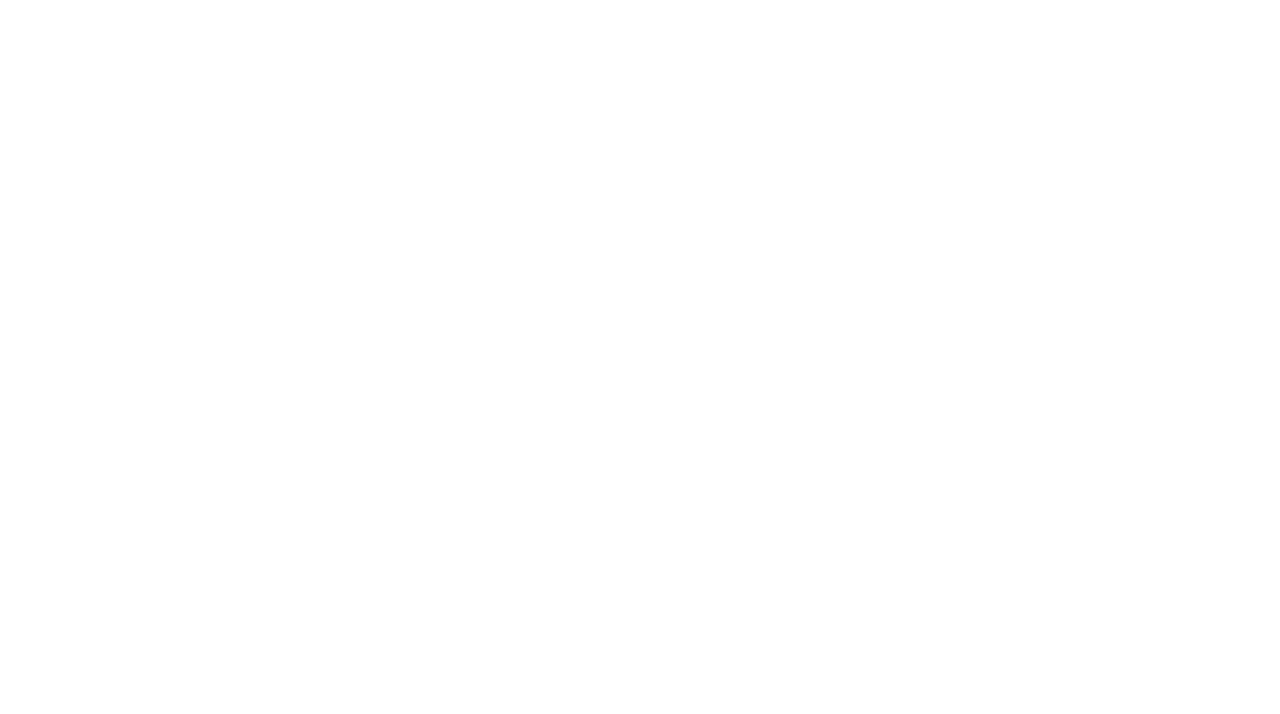
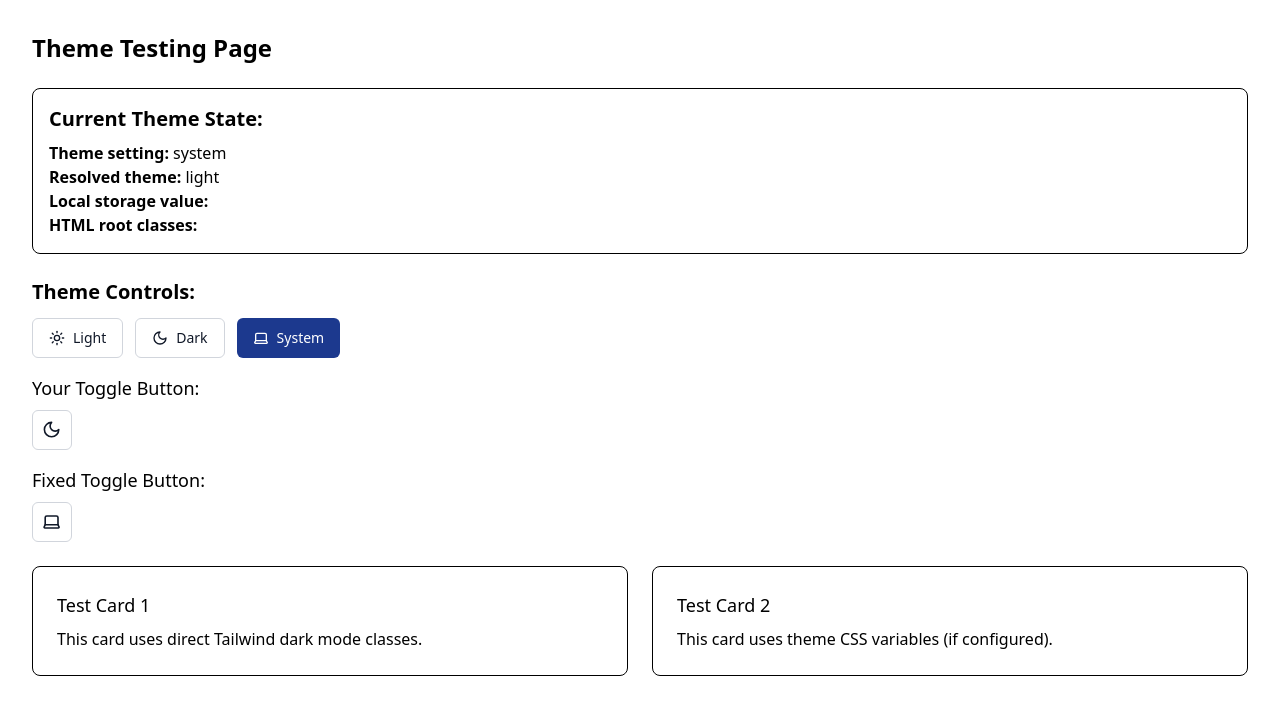
Before and after one commit to XuanGiaHanNguyen/PortfolioPage, a React (Vite) app: page /PortfolioPage/test in a window 1280 px wide. Before the commit this address had no page. Shown: the top 714 px of the page. Built offline with nearby package versions, Linux system fonts and the light colour scheme.

Commit message:
created test file for color

```diff
--- a/src/App.jsx
+++ b/src/App.jsx
@@ -1,6 +1,7 @@
 import { BrowserRouter as Router, Routes, Route } from "react-router-dom"
 import { ThemeProvider } from "./components/ThemeProvider"
 import Home from "./pages/Home"
+import Test from "./pages/test"
 
 function App() {
   return (
@@ -8,6 +9,7 @@ function App() {
       <Router>
         <Routes>
           <Route path="/PortfolioPage" element={<Home />} />
+          <Route path="/PortfolioPage/test" element={<Test />} />
         </Routes>
       </Router>
     </ThemeProvider>
--- a/src/components/ModeToggle.jsx
+++ b/src/components/ModeToggle.jsx
@@ -1,14 +1,15 @@
-import { Moon, Sun } from "lucide-react"
+import { Moon, Sun, Laptop } from "lucide-react"
 import { useTheme } from "./ThemeProvider"
 import { Button } from "./ui/Button"
 
 export function ModeToggle() {
-  const { resolvedTheme, setTheme } = useTheme()
+  const { resolvedTheme, setTheme } = useTheme();
 
   // Toggle between light and dark mode
   const toggleTheme = () => {
-    setTheme(resolvedTheme === "dark" ? "light" : "dark")
-  }
+    console.log("Toggle clicked. Current resolvedTheme:", resolvedTheme);
+    setTheme(resolvedTheme === "dark" ? "light" : "dark");
+  };
 
   return (
     <Button
@@ -27,5 +28,43 @@ export function ModeToggle() {
         {resolvedTheme === "dark" ? "Light mode" : "Dark mode"}
       </span>
     </Button>
-  )
+  );
 }
+
+// Fixed toggle component
+export function FixedModeToggle() {
+  const { theme, setTheme } = useTheme();
+
+  // Toggle between light, dark, and system modes
+  const toggleTheme = () => {
+    console.log("Fixed toggle clicked. Current theme:", theme);
+    if (theme === "light") {
+      setTheme("dark");
+    } else if (theme === "dark") {
+      setTheme("system");
+    } else {
+      setTheme("light");
+    }
+  };
+
+  return (
+    <Button
+      variant="outline"
+      size="icon"
+      className="rounded-full"
+      onClick={toggleTheme}
+      aria-label={`Current mode: ${theme}. Click to cycle modes.`}
+    >
+      {theme === "light" ? (
+        <Sun className="h-[1.2rem] w-[1.2rem]" />
+      ) : theme === "dark" ? (
+        <Moon className="h-[1.2rem] w-[1.2rem]" />
+      ) : (
+        <Laptop className="h-[1.2rem] w-[1.2rem]" />
+      )}
+      <span className="sr-only">
+        {theme === "light" ? "Light mode" : theme === "dark" ? "Dark mode" : "System mode"}
+      </span>
+    </Button>
+  );
+}
--- a/src/components/ThemeProvider.jsx
+++ b/src/components/ThemeProvider.jsx
@@ -13,6 +13,8 @@ export function ThemeProvider({
   storageKey = "vite-ui-theme",
   ...props
 }) {
+
+
   // Initialize theme state from localStorage or default
   const [theme, setTheme] = useState(() => {
     // Check if localStorage is available (client-side)
@@ -36,6 +38,7 @@ export function ThemeProvider({
   }
 
   // Apply theme effect
+ // Apply theme effect
 useEffect(() => {
   // Get the document root element
   const root = window.document.documentElement
@@ -53,6 +56,9 @@ export function ThemeProvider({
 
   // Add the appropriate class
   root.classList.add(newResolvedTheme)
+
+  // Force stylesheet update - ADD THIS LINE
+  document.body.style.colorScheme = newResolvedTheme
 
   // Store theme preference in localStorage
   localStorage.setItem(storageKey, theme)
--- a/src/index.css
+++ b/src/index.css
@@ -1 +1,48 @@
 @import "tailwindcss";
+
+:root {
+    /* Light theme variables */
+    --background: 0 0% 100%;
+    --foreground: 222.2 84% 4.9%;
+    --card: 0 0% 100%;
+    --card-foreground: 222.2 84% 4.9%;
+    --popover: 0 0% 100%;
+    --popover-foreground: 222.2 84% 4.9%;
+    --primary: 222.2 47.4% 11.2%;
+    --primary-foreground: 210 40% 98%;
+    --secondary: 210 40% 96.1%;
+    --secondary-foreground: 222.2 47.4% 11.2%;
+    --muted: 210 40% 96.1%;
+    --muted-foreground: 215.4 16.3% 46.9%;
+    --accent: 210 40% 96.1%;
+    --accent-foreground: 222.2 47.4% 11.2%;
+    --destructive: 0 84.2% 60.2%;
+    --destructive-foreground: 210 40% 98%;
+    --border: 214.3 31.8% 91.4%;
+    --input: 214.3 31.8% 91.4%;
+    --ring: 222.2 84% 4.9%;
+    --radius: 0.5rem;
+  }
+
+  .dark {
+    /* Dark theme variables */
+    --background: 222.2 84% 4.9%;
+    --foreground: 210 40% 98%;
+    --card: 222.2 84% 4.9%;
+    --card-foreground: 210 40% 98%;
+    --popover: 222.2 84% 4.9%;
+    --popover-foreground: 210 40% 98%;
+    --primary: 210 40% 98%;
+    --primary-foreground: 222.2 47.4% 11.2%;
+    --secondary: 217.2 32.6% 17.5%;
+    --secondary-foreground: 210 40% 98%;
+    --muted: 217.2 32.6% 17.5%;
+    --muted-foreground: 215 20.2% 65.1%;
+    --accent: 217.2 32.6% 17.5%;
+    --accent-foreground: 210 40% 98%;
+    --destructive: 0 62.8% 30.6%;
+    --destructive-foreground: 210 40% 98%;
+    --border: 217.2 32.6% 17.5%;
+    --input: 217.2 32.6% 17.5%;
+    --ring: 212.7 26.8% 83.9%;
+  }
--- a/src/pages/Home.jsx
+++ b/src/pages/Home.jsx
@@ -80,7 +80,6 @@ function useScrollAnimation() {
 }
 
 export default function Home() {
-  const [mobileMenuOpen, setMobileMenuOpen] = useState(false)
 
   const { theme, setTheme } = useTheme()
   console.log("Current theme in Home:", theme)
@@ -673,6 +672,17 @@ export default function Home() {
                 ],
               },
               {
+                title: "Tech Chair",
+                company: "",
+                badges: ["TensorFlow", "Python", "NodeJS", "NumPy"],
+                period: "2025 - Present",
+                location: "Tampa, Florida",
+                description: [
+                  "• Led technical workshops, empowering students to build full-stack applications and AI models.",
+                  "• Established industry partnerships providing members with real-world BCI exposure.",
+                ],
+              },
+              {
                 title: "Research Assistant",
                 company: "HCMC University of Technology and Education",
                 badges: ["Deep Learning", "Data Science"],
@@ -811,7 +821,7 @@ export default function Home() {
                     },
                   }}
                 >
-                  <Card className="overflow-hidden">
+                  <Card className="overflow-hidden h-full">
                     <motion.div
                       className="aspect-video bg-gray-100 dark:bg-gray-800 relative"
                       whileHover={{ scale: 1.03 }}
--- /dev/null
+++ b/src/pages/test.jsx
@@ -0,0 +1,93 @@
+import React from "react";
+import { useTheme } from "../components/ThemeProvider";
+import { Button } from "../components/ui/Button";
+import { Moon, Sun, Laptop } from "lucide-react";
+import { ModeToggle, FixedModeToggle } from "../components/ModeToggle";
+
+
+export default function ThemeTestPage() {
+
+  const { theme, setTheme, resolvedTheme } = useTheme();
+
+  // Simple direct theme setters
+  const setLightTheme = () => setTheme("light");
+  const setDarkTheme = () => setTheme("dark");
+  const setSystemTheme = () => setTheme("system");
+
+  return (
+    <div className="min-h-screen transition-colors duration-200">
+      <div className="container mx-auto p-8">
+        <h1 className="text-2xl font-bold mb-6">Theme Testing Page</h1>
+
+        {/* Theme Information */}
+        <div className="p-4 border rounded-lg mb-6">
+          <h2 className="text-xl font-semibold mb-2">Current Theme State:</h2>
+          <p><strong>Theme setting:</strong> {theme}</p>
+          <p><strong>Resolved theme:</strong> {resolvedTheme}</p>
+          <p><strong>Local storage value:</strong> {typeof window !== 'undefined' ? localStorage.getItem("vite-ui-theme") : 'N/A'}</p>
+          <p><strong>HTML root classes:</strong> {typeof document !== 'undefined' ? document.documentElement.classList.toString() : 'N/A'}</p>
+        </div>
+
+        {/* Theme Switchers */}
+        <div className="mb-6">
+          <h2 className="text-xl font-semibold mb-3">Theme Controls:</h2>
+
+          {/* Direct theme buttons */}
+          <div className="flex gap-3 mb-4">
+            <Button
+              onClick={setLightTheme}
+              variant={theme === "light" ? "default" : "outline"}
+              className="flex items-center gap-2"
+            >
+              <Sun size={16} />
+              Light
+            </Button>
+
+            <Button
+              onClick={setDarkTheme}
+              variant={theme === "dark" ? "default" : "outline"}
+              className="flex items-center gap-2"
+            >
+              <Moon size={16} />
+              Dark
+            </Button>
+
+            <Button
+              onClick={setSystemTheme}
+              variant={theme === "system" ? "default" : "outline"}
+              className="flex items-center gap-2"
+            >
+              <Laptop size={16} />
+              System
+            </Button>
+          </div>
+
+          {/* Original toggle button */}
+          <div className="mb-4">
+            <h3 className="text-lg mb-2">Your Toggle Button:</h3>
+            <ModeToggle />
+          </div>
+
+          {/* Fixed toggle button */}
+          <div>
+            <h3 className="text-lg mb-2">Fixed Toggle Button:</h3>
+            <FixedModeToggle />
+          </div>
+        </div>
+
+        {/* Visual Test Elements */}
+        <div className="grid grid-cols-1 md:grid-cols-2 gap-6">
+          <div className="p-6 border rounded-lg bg-white dark:bg-gray-800 text-black dark:text-white">
+            <h3 className="text-lg font-medium mb-2">Test Card 1</h3>
+            <p>This card uses direct Tailwind dark mode classes.</p>
+          </div>
+
+          <div className="p-6 border rounded-lg bg-card text-card-foreground">
+            <h3 className="text-lg font-medium mb-2">Test Card 2</h3>
+            <p>This card uses theme CSS variables (if configured).</p>
+          </div>
+        </div>
+      </div>
+    </div>
+  );
+}
```
Lines whose indentation alone changed are shown as unchanged.
